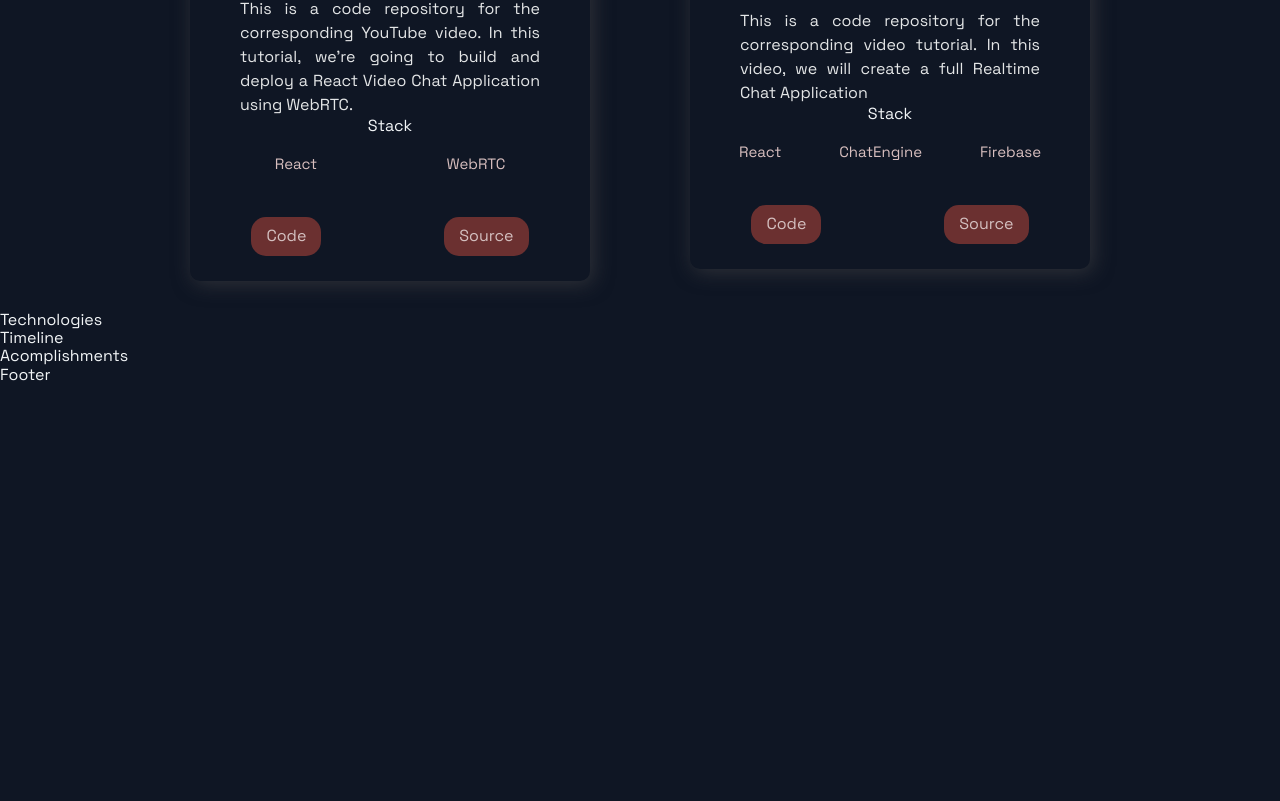
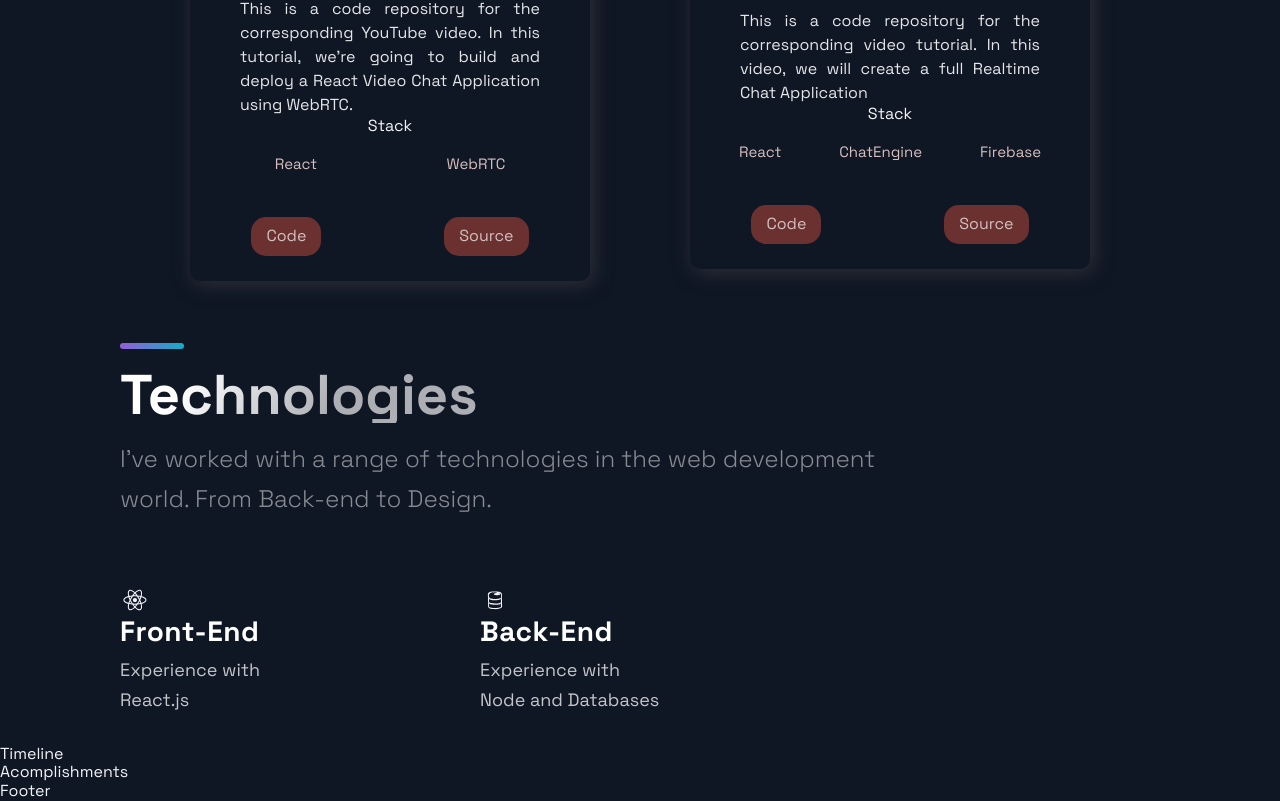
Before and after one commit to SaagarSuresh/portfolio_website, a Next.js app: page / in a window 1280 px wide. Shown: the part 1882-2683 px from the top of the page. Before the commit the page ends 2267 px from the top, so only its background shows below. Built offline with nearby package versions, Linux system fonts and the light colour scheme.

Commit message:
Technologies section created.

```diff
--- a/src/components/Technologies/Technologies.js
+++ b/src/components/Technologies/Technologies.js
@@ -4,9 +4,38 @@
 import { List, ListContainer, ListItem, ListParagraph, ListTitle } from './TechnologiesStyles';
 
 const Technologies = () =>  (
-  <div>
-    Technologies
-  </div>
+  <Section id='tech'>
+    <SectionDivider />
+    <br />
+    <SectionTitle>
+      Technologies
+    </SectionTitle>
+    <SectionText>
+      I've worked with a range of technologies in the web development world. From Back-end to Design.
+    </SectionText>
+    <List>
+      <ListItem>
+        <DiReact size="3rem"/>
+        <ListContainer>
+          <ListTitle>Front-End</ListTitle>
+          <ListParagraph>
+            Experience with <br />
+            React.js
+          </ListParagraph>
+        </ListContainer>
+      </ListItem>
+      <ListItem>
+        <DiFirebase size="3rem"/>
+        <ListContainer>
+          <ListTitle>Back-End</ListTitle>
+          <ListParagraph>
+            Experience with <br />
+            Node and Databases
+          </ListParagraph>
+        </ListContainer>
+      </ListItem>
+    </List>
+  </Section>
 );
 
 export default Technologies;
```
